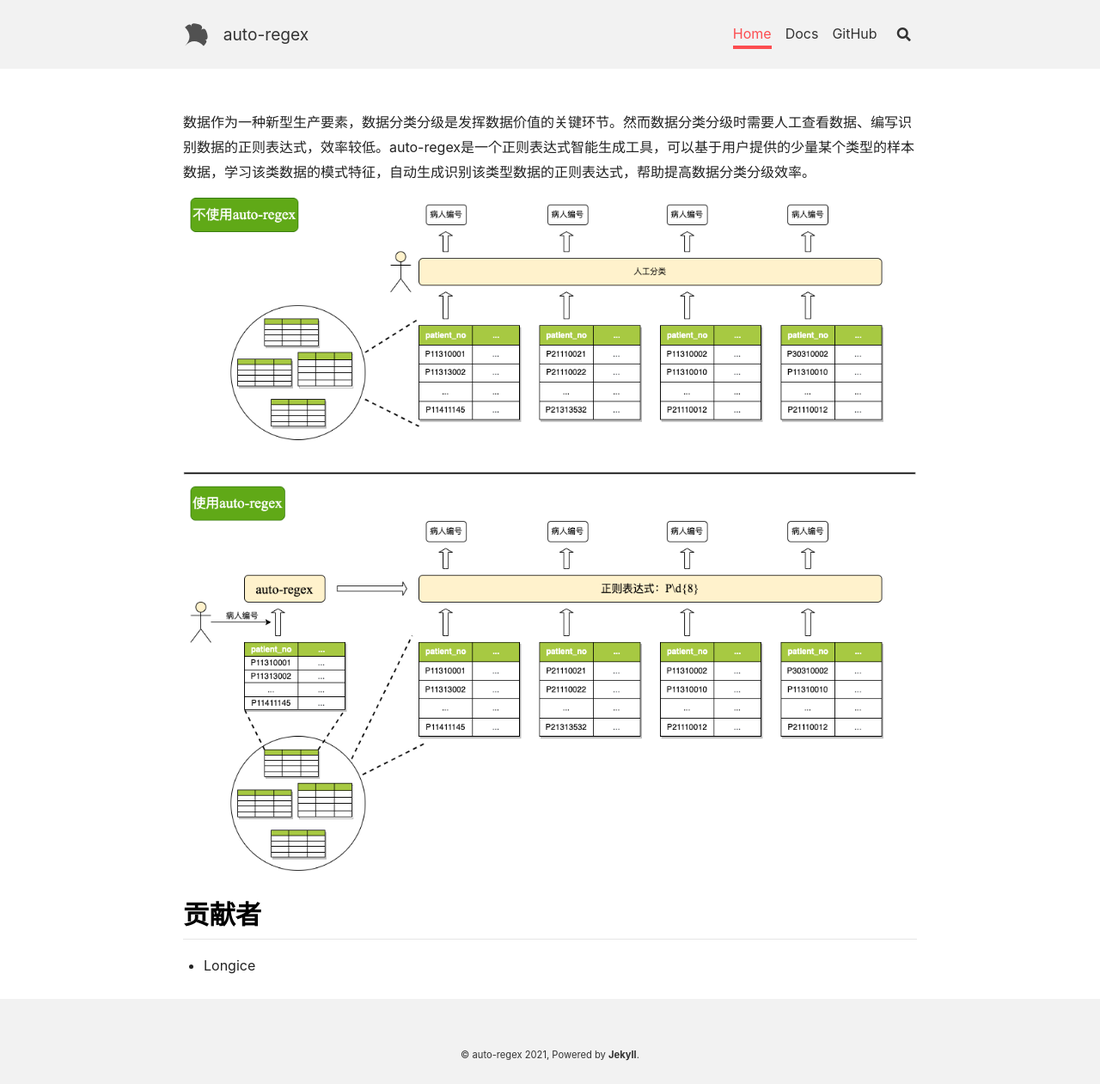
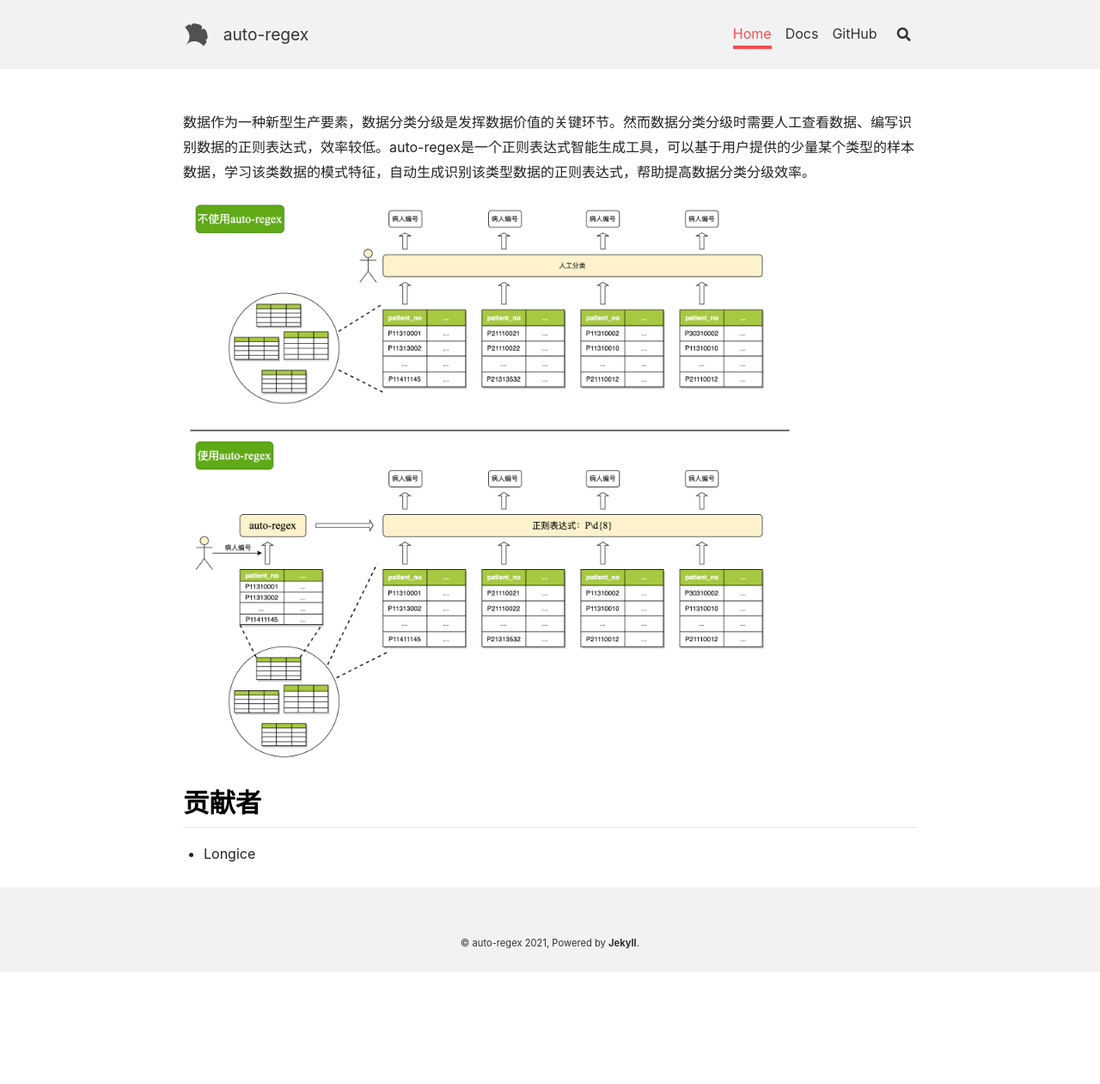
Before and after one commit to hitsz-ids/auto-regex, a Jekyll site: the page built from home.md, in a window 1280 px wide. Shown: the whole page at 86% size. Built offline with Jekyll 4.4.1, drawn with Linux system fonts in a browser that asks for light colours; nearby versions of some CDN libraries; after the commit the page ends 1131 px from its top, so only the background shows below that.

Commit message:
update home

```diff
--- a/home.md
+++ b/home.md
@@ -7,11 +7,7 @@
 
 数据作为一种新型生产要素，数据分类分级是发挥数据价值的关键环节。然而数据分类分级时需要人工查看数据、编写识别数据的正则表达式，效率较低。auto-regex是一个正则表达式智能生成工具，可以基于用户提供的少量某个类型的样本数据，学习该类数据的模式特征，自动生成识别该类型数据的正则表达式，帮助提高数据分类分级效率。
 
-![auto-regex](assets/auto-regex.png)
-
-
-
-
+<img src="assets/auto-regex.png" alt="auto-regex" style="zoom:40%;" />
 
 ## 贡献者
 
```
Also changed, not shown: assets/auto-regex.png.
